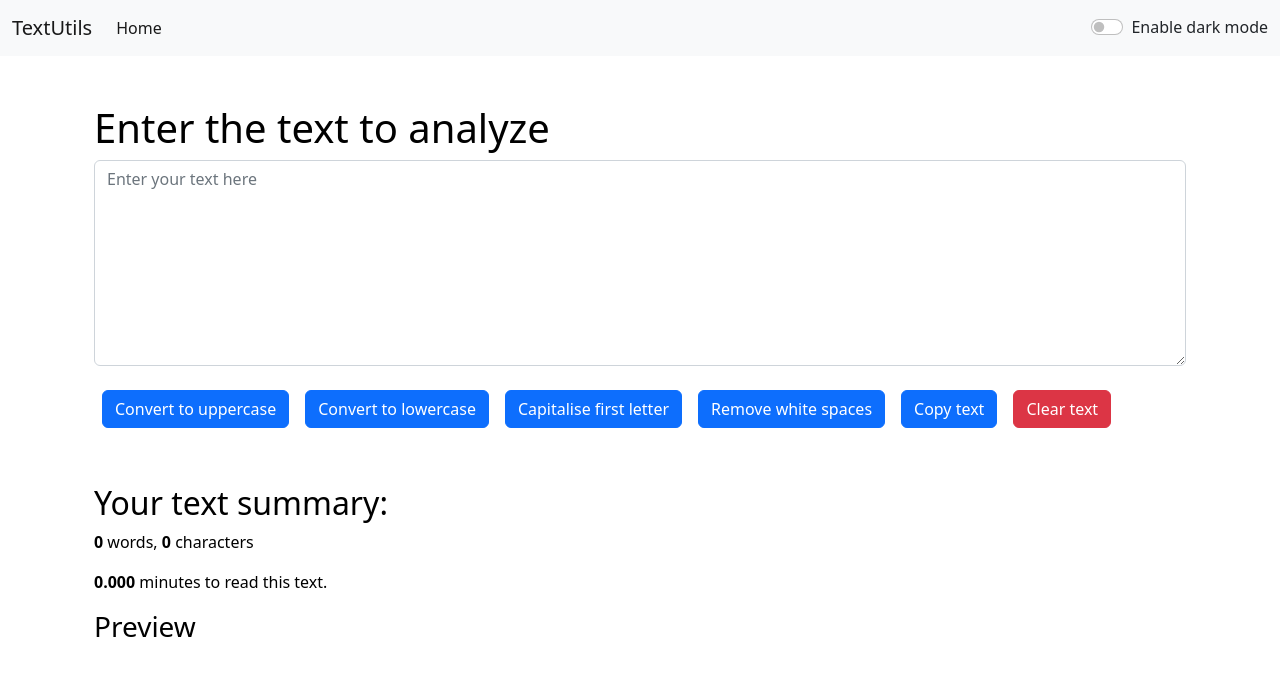
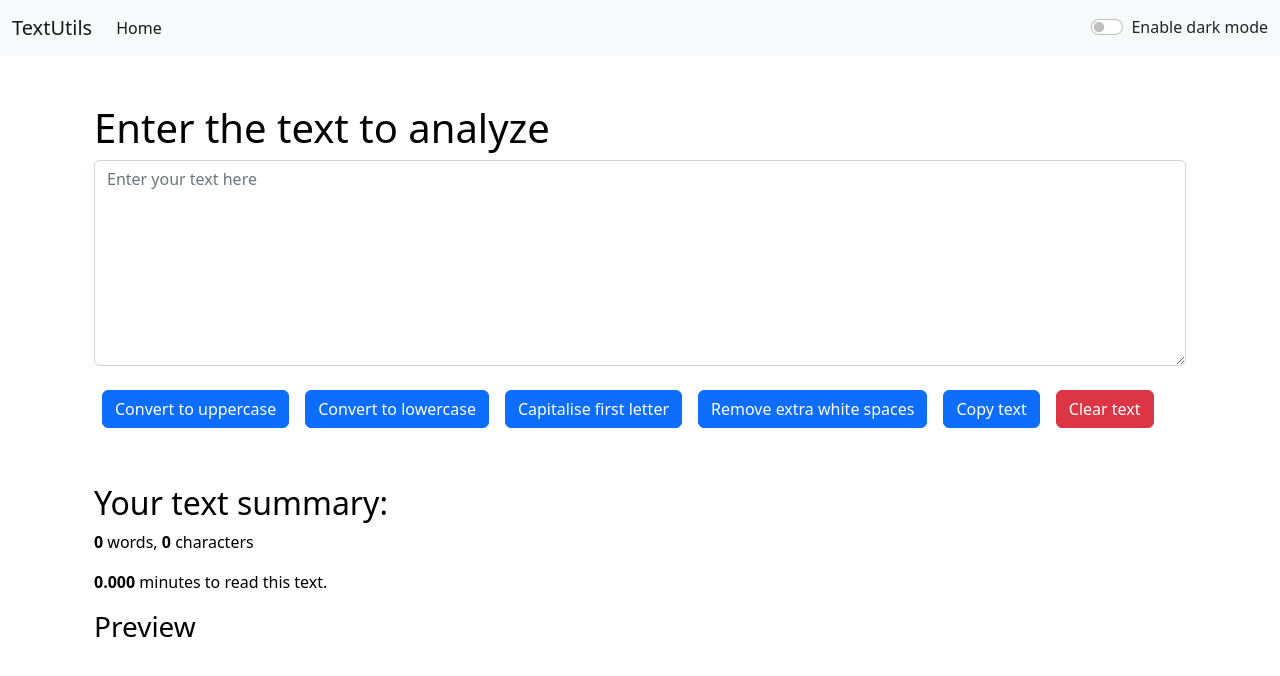
Before and after one commit to You-now-Who/textUtils, a React (Create React App) app: page / in a window 1280 px wide. Shown: the top 676 px of the page. Built offline with nearby package versions, Linux system fonts and the light colour scheme.

Commit message:
Minor Changes

```diff
--- a/src/components/TextForm.js
+++ b/src/components/TextForm.js
@@ -87,7 +87,7 @@ export default function TextForm(props) {
         <button className="btn btn-primary mx-2 my-2" onClick={handleUpClick}> Convert to uppercase </button>
         <button className="btn btn-primary mx-2 my-2" onClick={handleLowClick}>Convert to lowercase </button>
         <button className="btn btn-primary mx-2 my-2" onClick={handleCapitalFirstClick}> Capitalise first letter </button>
-        <button className="btn btn-primary mx-2 my-2" onClick={handleExtraSpaces}> Remove white spaces </button>
+        <button className="btn btn-primary mx-2 my-2" onClick={handleExtraSpaces}> Remove extra white spaces </button>
         <button className="btn btn-primary mx-2 my-2" onClick={handleCopy}> Copy text </button>
         <button className="btn btn-danger mx-2 my-2" onClick={handleClear}> Clear text </button>
 
```
